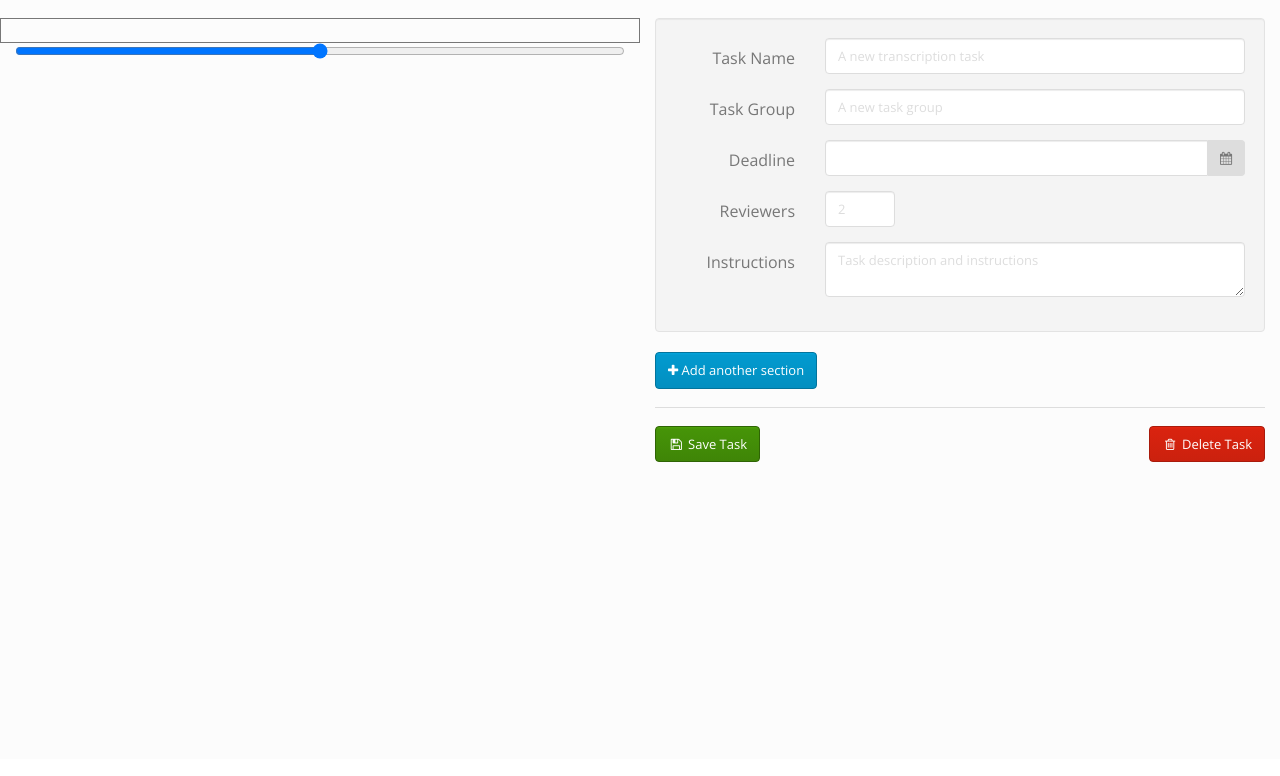
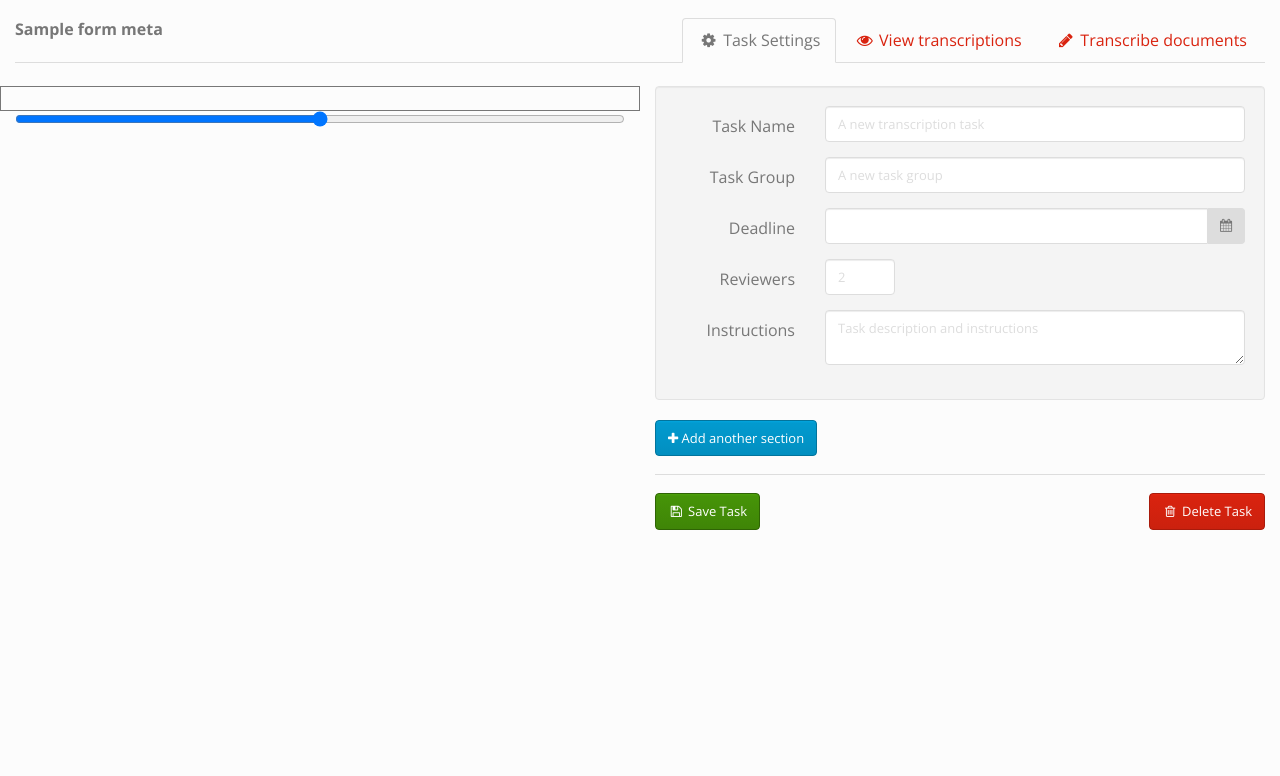
Before and after one commit to OpenElectionData/election-transcriber, a Flask app: template transcriber/templates/form-creator.html in a window 1280 px wide. Shown: the part 41-817 px from the top of the page. Before the commit the page ends 503 px from the top, so only its background shows below. Run offline with Flask 2, Linux system fonts and the light colour scheme; the template is opened without the code that fills it: most values are stand-ins (such as "Sample title", 1, 10 or a date in 2020); parts of the project's set-up code (start-up, migrations or seed data) failed here and were passed over; some libraries are stand-ins or nearby versions.

Commit message:
header macro w/ tab navigation #30

```diff
--- a/transcriber/templates/form-creator.html
+++ b/transcriber/templates/form-creator.html
@@ -1,5 +1,5 @@
 {% extends 'base.html' %}
-{% from 'macros.html' import render_image %}
+{% from 'macros.html' import render_image, render_header %}
 {% block title %}
     {% if form_meta.name %}
     Transcription task - {{form_meta.name}}
@@ -11,6 +11,13 @@
     <link href="{{ url_for('static', filename='css/jquery-ui.min.css') }}" rel="stylesheet">
 {% endblock %}
 {% block content %}
+
+{% if form_meta.name %}
+    {{ render_header(form_meta.name, None, form_meta.id, 'form-creator') }}
+{% else %}
+    {{ render_header('New Transcription Task', None, None, 'form-creator') }}
+{% endif %}
+
 <div class="row">
     <div class='col-md-6'>
         {{ render_image() }}
--- a/transcriber/templates/macros.html
+++ b/transcriber/templates/macros.html
@@ -20,3 +20,50 @@
     </div>
     {% endif %}
 {%- endmacro %}
+
+{% macro render_header(task_name, task_dict, task_id, current_tab) -%}
+    <div class='row'>
+        <div class='col-sm-12'>
+            <ul class="nav nav-tabs">
+                {% if task_name %}
+                    <li role="presentation"><strong>{{task_name}}</strong></li>
+                {% endif %}
+
+                {% if task_id %}
+
+                    {% if current_tab == 'form-creator' %}
+                        <li role="presentation" class="pull-right">
+                            <a href='{{ url_for('views.transcribe', task_id=task_id )}}'><i class="fa fa-pencil fa-fw"></i> Transcribe documents</a>
+                        </li>
+                        <li role="presentation" class="pull-right">
+                            <a href="{{ url_for('views.transcriptions', task_id=task_id )}}"><i class="fa fa-eye fa-fw"></i> View transcriptions</a>
+                        </li>
+                        <li role="presentation" class="active pull-right">
+                            <a href=""><i class="fa fa-cog fa-fw"></i> Task Settings</a>
+                        </li>
+                    {% elif current_tab == 'transcriptions' %}
+                        <li role="presentation" class="pull-right">
+                            <a href='{{ url_for('views.transcribe', task_id=task_id )}}'><i class="fa fa-pencil fa-fw"></i> Transcribe documents</a>
+                        </li>
+                        <li role="presentation" class="active pull-right">
+                            <a href=""><i class="fa fa-eye fa-fw"></i> View transcriptions</a>
+                        </li>
+                        <li role="presentation" class="pull-right">
+                            <a href="{{ url_for('views.form_creator', form_id=task_id) }}"><i class="fa fa-cog fa-fw"></i> Task Settings</a>
+                        </li>
+                    {% elif current_tab == 'transcribe' %}
+                        <li role="presentation" class="active pull-right">
+                            <a href=""><i class="fa fa-pencil fa-fw"></i> Transcribe documents</a>
+                        </li>
+                        <li role="presentation" class="pull-right">
+                            <a href="{{ url_for('views.transcriptions', task_id=task_id )}}"><i class="fa fa-eye fa-fw"></i> View transcriptions</a>
+                        </li>
+                        <li role="presentation" class="active pull-right">
+                            <a href="{{ url_for('views.form_creator', form_id=task_id) }}"><i class="fa fa-cog fa-fw"></i> Task Settings</a>
+                        </li>
+                    {% endif %}
+                {% endif %}
+            </ul><br>
+        </div>
+    </div>
+{%- endmacro %}
```
